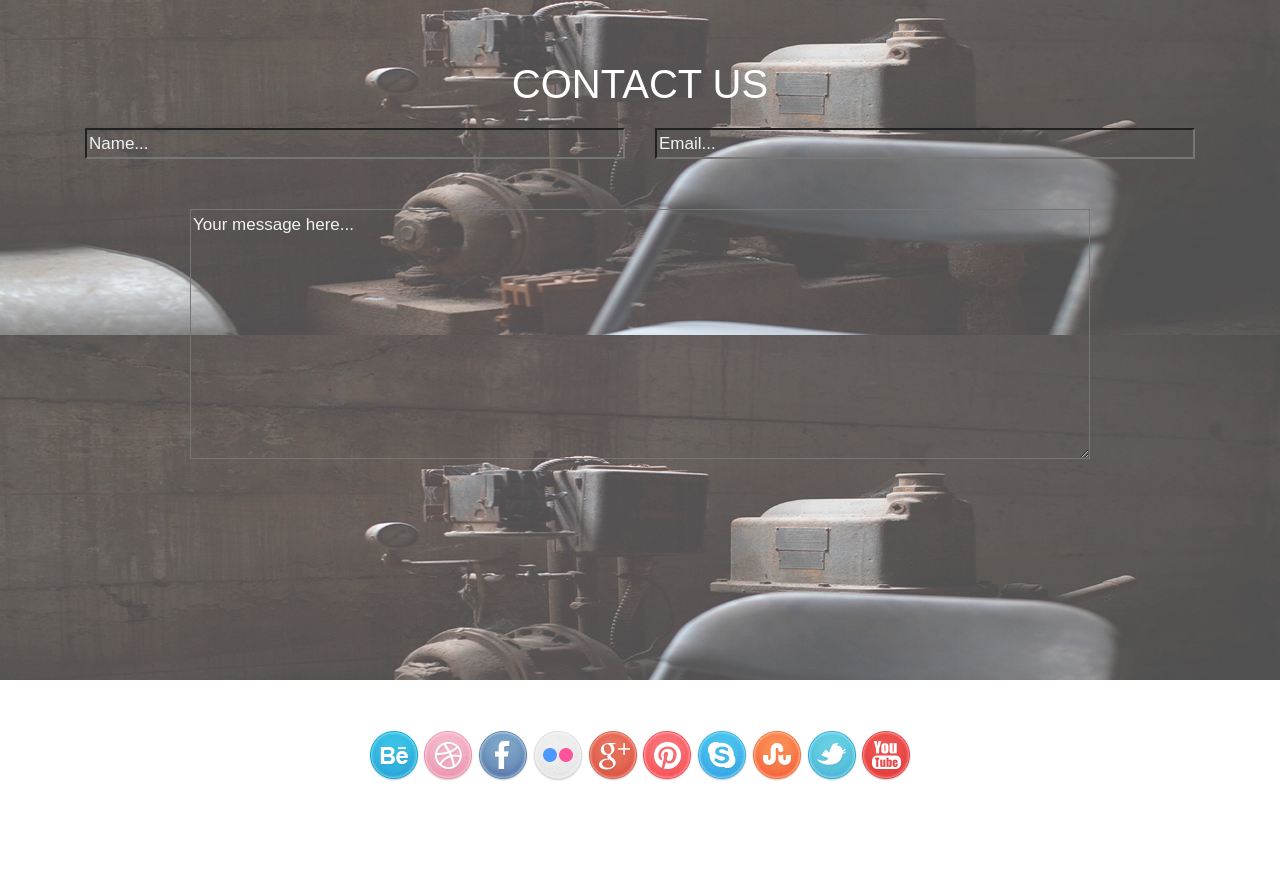
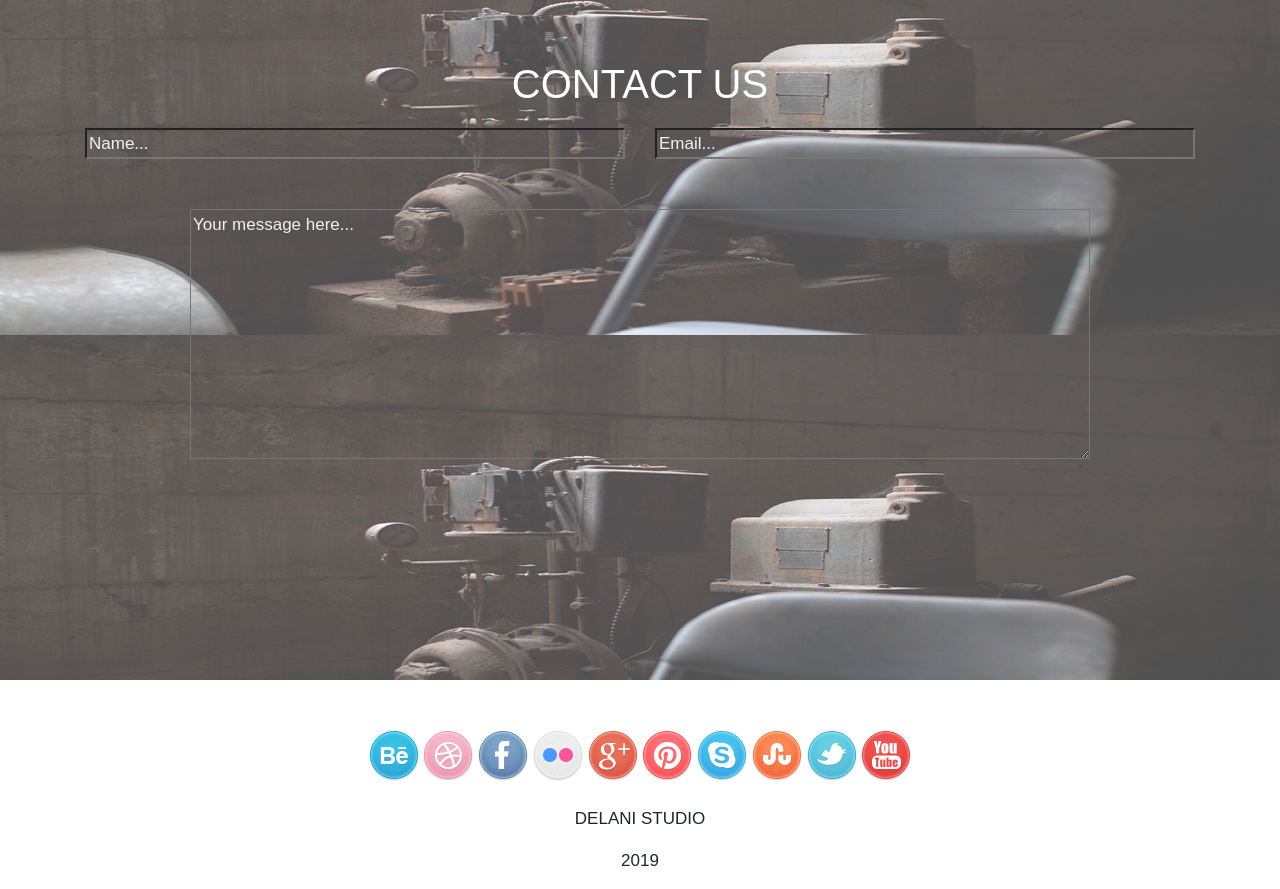
Before and after one commit to davidzeck/Delani_studio, a plain HTML site: page index.html in a window 1280 px wide. Shown: the part 2615-3504 px from the top of the page. Before the commit the page ends 3396 px from the top, so only its background shows below. Drawn offline with Linux system fonts and the light colour scheme.

Commit message:
added-content

```diff
--- a/index.html
+++ b/index.html
@@ -137,10 +137,15 @@
 
      </div>
     </div>
-
-
-
-
+    <br>
+    <div class="aboutus">
+    <p>
+        DELANI  STUDIO
+    </p>
+    <p>
+        2019
+    </p>
+    </div>
 
 </body>
 </html>
```
